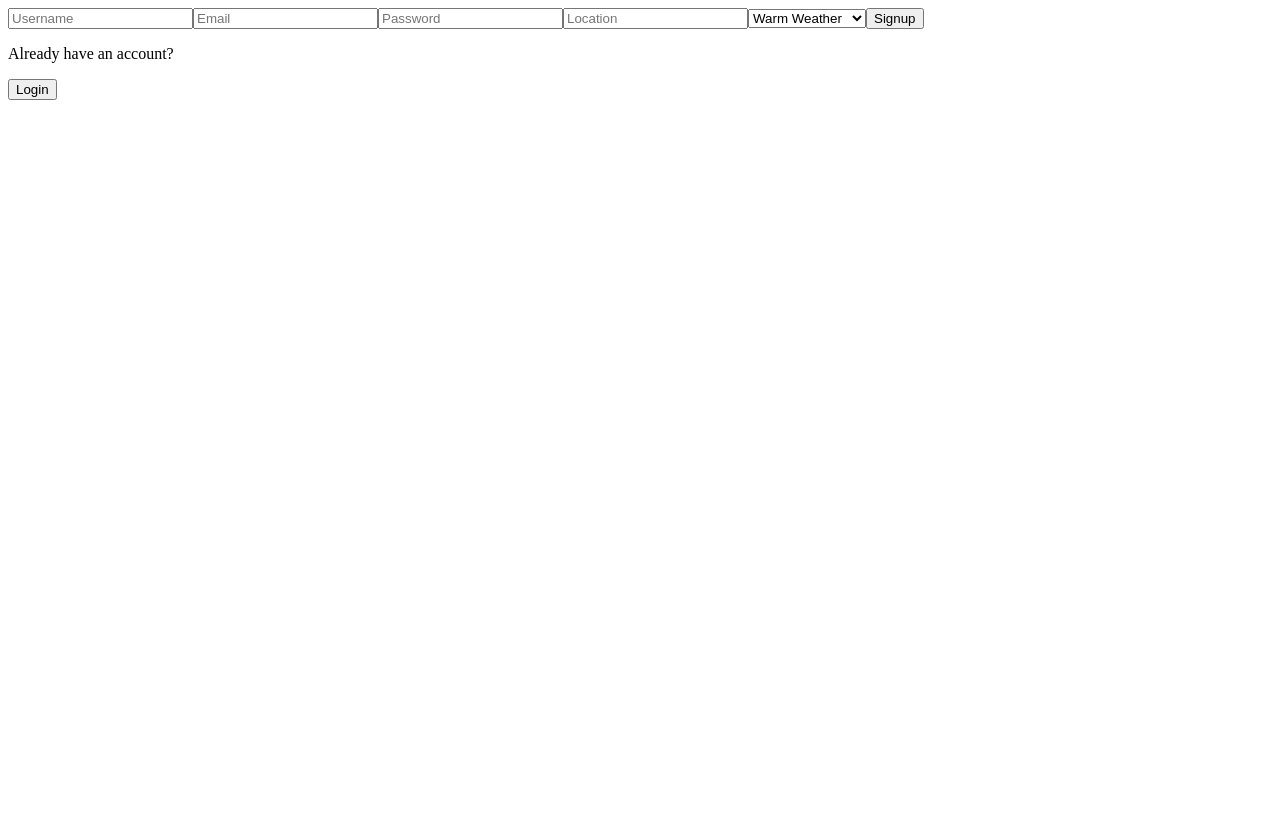
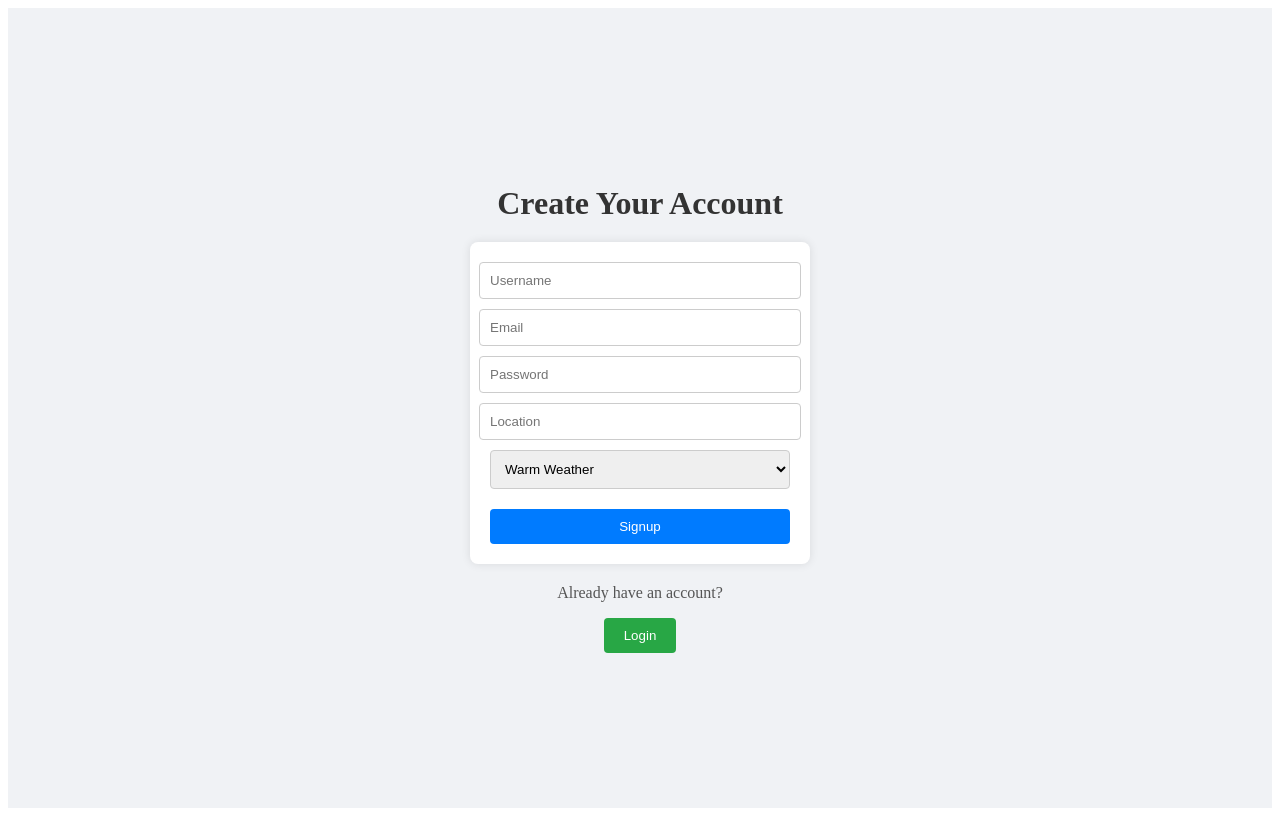
Before and after one commit to snannra/Weather-Based-Smart-Outfit-Recommender, a React (Create React App) app in the folder client/: page /signup in a window 1280 px wide. Built offline with nearby package versions, Linux system fonts and the light colour scheme.

Commit message:
created dashboard logic and created well working login and signup page aesthetics

```diff
--- a/client/src/AppRouter.js
+++ b/client/src/AppRouter.js
@@ -1,5 +1,5 @@
 import React, {useEffect} from 'react';
-import {BrowserRouter as Router, Route, Routes} from 'react-router-dom';
+import {BrowserRouter as Router, Route, Routes, Navigate} from 'react-router-dom';
 import setAuthToken from './utils/setAuthToken';
 import Login from './components/Login';
 import Signup from './components/Signup';
@@ -19,6 +19,10 @@ const AppRouter = () => {
     return (
         <Router>
             <Routes>
+                <Route
+                    path="/"
+                    element={<Navigate to="/login" />}
+                />
                 <Route
                     path="/login"
                     element={<Login />}
--- a/client/src/components/Login.js
+++ b/client/src/components/Login.js
@@ -26,15 +26,18 @@ const Login = () => {
     };
 
     return (
-        <div>
-            <form onSubmit={onSubmit}>
-                <input type="email" name="email" value={email} onChange={onChange} placeholder="Email" required />
-                <input type="password" name="password" value={password} onChange={onChange} placeholder="Password" required />
-                <button type="submit">Login</button>
+        <div style={{ display: 'flex', flexDirection: 'column', alignItems: 'center', justifyContent: 'center', height: '100vh', backgroundColor: '#f0f2f5' }}>
+            <h1 style={{ marginBottom: '20px', color: '#333' }}>Weather-Based Smart Outfit Recommender</h1>
+
+            <form onSubmit={onSubmit} style={{ display: 'flex', flexDirection: 'column', alignItems: 'center', width: '300px', padding: '20px', backgroundColor: 'white', borderRadius: '8px', boxShadow: '0 0 10px rgba(0, 0, 0, 0.1)' }}>
+                <input type="email" name="email" value={email} onChange={onChange} placeholder="Email" required style={{ width: '100%', padding: '10px', marginBottom: '10px', borderRadius: '4px', border: '1px solid #ccc' }} />
+                <input type="password" name="password" value={password} onChange={onChange} placeholder="Password" required style={{ width: '100%', padding: '10px', marginBottom: '20px', borderRadius: '4px', border: '1px solid #ccc' }} />
+                <button type="submit" style={{ width: '100%', padding: '10px', backgroundColor: '#007bff', color: 'white', border: 'none', borderRadius: '4px', cursor: 'pointer' }}>Login</button>
             </form>
-            <p>Don't have an account?</p>
+
+            <p style={{ marginTop: '20px', color: '#555' }}>Don't have an account?</p>
             <Link to="/signup">
-                <button>Sign Up</button>
+                <button style={{ padding: '10px 20px', backgroundColor: '#28a745', color: 'white', border: 'none', borderRadius: '4px', cursor: 'pointer' }}>Sign Up</button>
             </Link>
         </div>
     );
--- a/client/src/components/Signup.js
+++ b/client/src/components/Signup.js
@@ -30,22 +30,69 @@ const Signup = () => {
     };
 
     return (
-        <div>
-            <form onSubmit={onSubmit}>
-                <input type="text" name="username" value={username} onChange={onChange} placeholder="Username" required />
-                <input type="email" name="email" value={email} onChange={onChange} placeholder="Email" required />
-                <input type="password" name="password" value={password} onChange={onChange} placeholder="Password" required />
-                <input type="text" name="location" value={location} onChange={onChange} placeholder="Location" required />
-                <select name="preferences" value={preferences} onChange={onChange}>
+        <div style={{ display: 'flex', flexDirection: 'column', alignItems: 'center', justifyContent: 'center', height: '100vh', backgroundColor: '#f0f2f5' }}>
+            <h1 style={{ marginBottom: '20px', color: '#333' }}>Create Your Account</h1>
+
+            <form onSubmit={onSubmit} style={{ display: 'flex', flexDirection: 'column', alignItems: 'center', width: '300px', padding: '20px', backgroundColor: 'white', borderRadius: '8px', boxShadow: '0 0 10px rgba(0, 0, 0, 0.1)' }}>
+                <input
+                    type="text"
+                    name="username"
+                    value={username}
+                    onChange={onChange}
+                    placeholder="Username"
+                    required
+                    style={{ width: '100%', padding: '10px', marginBottom: '10px', borderRadius: '4px', border: '1px solid #ccc' }}
+                />
+                <input
+                    type="email"
+                    name="email"
+                    value={email}
+                    onChange={onChange}
+                    placeholder="Email"
+                    required
+                    style={{ width: '100%', padding: '10px', marginBottom: '10px', borderRadius: '4px', border: '1px solid #ccc' }}
+                />
+                <input
+                    type="password"
+                    name="password"
+                    value={password}
+                    onChange={onChange}
+                    placeholder="Password"
+                    required
+                    style={{ width: '100%', padding: '10px', marginBottom: '10px', borderRadius: '4px', border: '1px solid #ccc' }}
+                />
+                <input
+                    type="text"
+                    name="location"
+                    value={location}
+                    onChange={onChange}
+                    placeholder="Location"
+                    required
+                    style={{ width: '100%', padding: '10px', marginBottom: '10px', borderRadius: '4px', border: '1px solid #ccc' }}
+                />
+                <select
+                    name="preferences"
+                    value={preferences}
+                    onChange={onChange}
+                    style={{ width: '100%', padding: '10px', marginBottom: '20px', borderRadius: '4px', border: '1px solid #ccc' }}
+                >
                     <option value="warm">Warm Weather</option>
                     <option value="cold">Cold Weather</option>
-                    <option value="cold">Cloudy Weather</option>
+                    <option value="cloudy">Cloudy Weather</option>
                 </select>
-                <button type="submit">Signup</button>
+                <button
+                    type="submit"
+                    style={{ width: '100%', padding: '10px', backgroundColor: '#007bff', color: 'white', border: 'none', borderRadius: '4px', cursor: 'pointer' }}
+                >
+                    Signup
+                </button>
             </form>
-            <p>Already have an account?</p>
+
+            <p style={{ marginTop: '20px', color: '#555' }}>Already have an account?</p>
             <Link to="/login">
-                <button>Login</button>
+                <button style={{ padding: '10px 20px', backgroundColor: '#28a745', color: 'white', border: 'none', borderRadius: '4px', cursor: 'pointer' }}>
+                    Login
+                </button>
             </Link>
         </div>
     );
```
Also changed, not shown: 2 other files (tests, documents, lock files or other folders).
